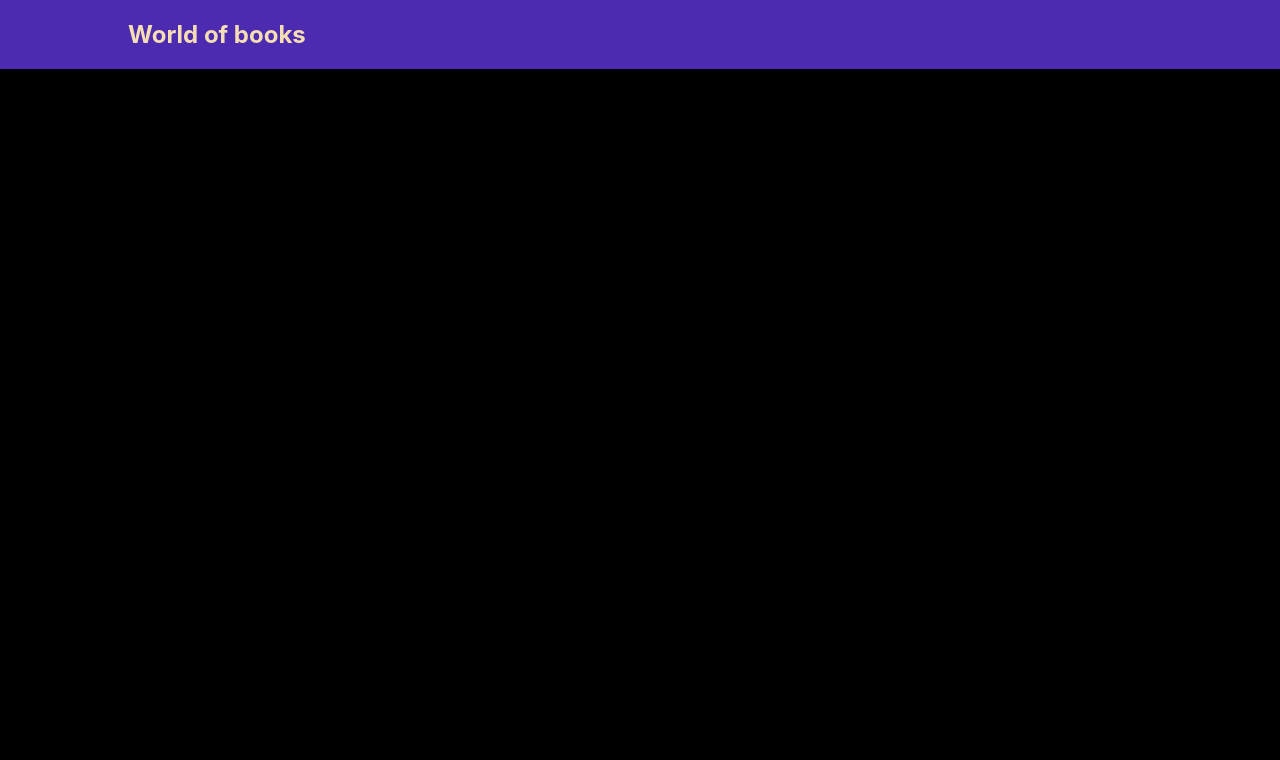
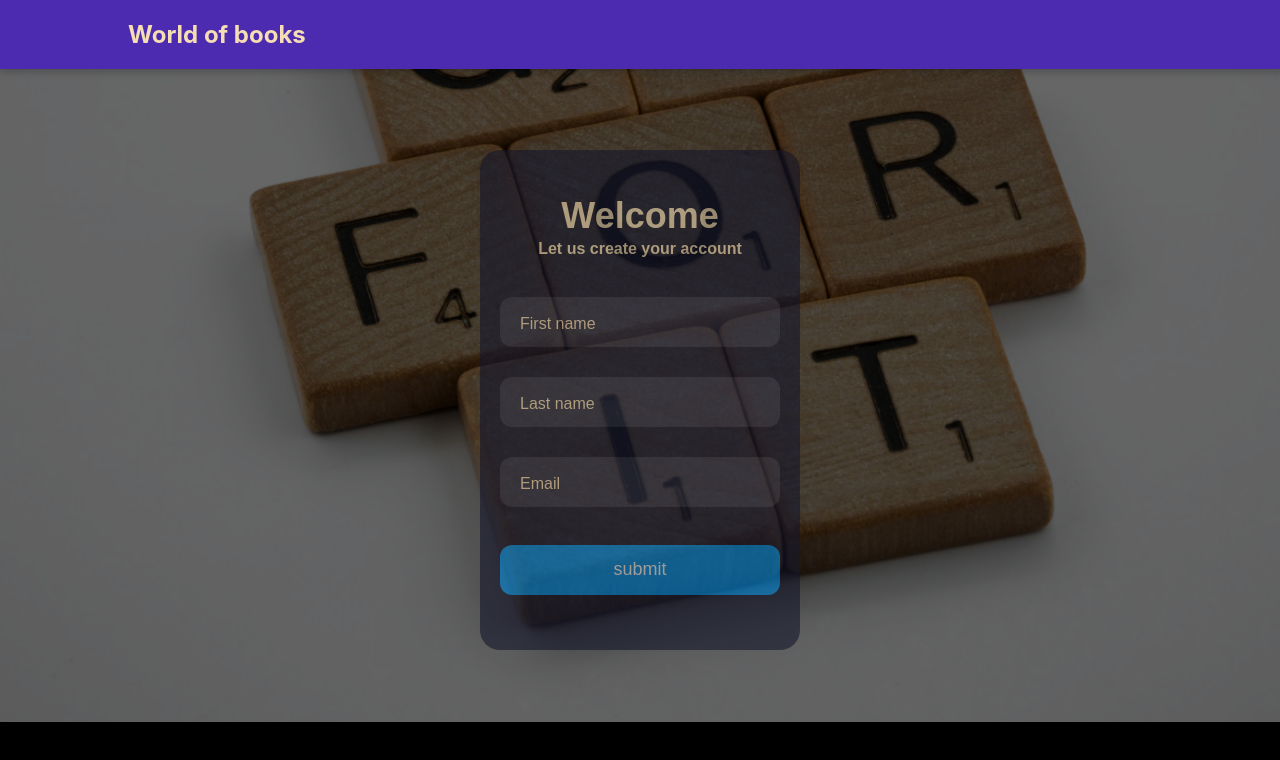
Before and after one commit to piotrekDo/world-of-books-react, a React (Create React App) app: page /register in a window 1280 px wide. Before the commit this address had no page. Shown: the top 760 px of the page. Built offline with nearby package versions, Linux system fonts and the light colour scheme.

Commit message:
basic registration form created

```diff
--- a/src/App.tsx
+++ b/src/App.tsx
@@ -4,33 +4,43 @@ import './App.css';
 import { createBrowserRouter, RouterProvider } from 'react-router-dom';
 import RootLayout from './pages/RootLayout';
 import ErrorPage from './pages/Error';
-import HomePage, {loader as getNewestScientificPapersLoader} from './pages/HomePage';
-import ScientificPaper, {loader as scientificPaperLoader} from './pages/ScientificPaper';
-
+import HomePage, {
+  loader as getNewestScientificPapersLoader,
+} from './pages/HomePage';
+import ScientificPaper, {
+  loader as scientificPaperLoader,
+} from './pages/ScientificPaper';
+import Register from './pages/Register';
+import { ChakraProvider } from '@chakra-ui/react';
 
 const router = createBrowserRouter([
   {
-    path:'/',
-    element: <RootLayout/>,
-    errorElement: <ErrorPage/>,
+    path: '/',
+    element: <RootLayout />,
+    errorElement: <ErrorPage />,
     children: [
-      {index: true,
-       element: <HomePage/>,
-       loader: getNewestScientificPapersLoader
+      {
+        index: true,
+        element: <HomePage />,
+        loader: getNewestScientificPapersLoader,
+      },
+      {
+        path: '/register',
+        element: <Register />,
       },
       {
         path: '/publication/:id',
-        element: <ScientificPaper/>,
-        loader: scientificPaperLoader
-      }
-    ]
-  }
+        element: <ScientificPaper />,
+        loader: scientificPaperLoader,
+      },
+    ],
+  },
 ]);
 
 function App() {
   return (
-    <RouterProvider router={router}/>
-  )
+      <RouterProvider router={router} />
+  );
 }
 
 export default App;
--- a/src/components/AudiobookCard.tsx
+++ b/src/components/AudiobookCard.tsx
@@ -21,7 +21,7 @@ const AudiobookCard: React.FC<AudiobookCardProps> = (props) => {
                 <h3>{props.audiobook.name}</h3>
                 <p>{props.audiobook.description}</p>
                 {props.audiobook.authors.map((aut) => (
-                  <p>
+                  <p key={aut.id}>
                     {aut.firstName} {aut.lastName}
                   </p>
                 ))}
--- a/src/components/HomePageRegisterSection.tsx
+++ b/src/components/HomePageRegisterSection.tsx
@@ -1,4 +1,4 @@
-import { Button } from '@chakra-ui/react';
+import { Link } from 'react-router-dom';
 import classes from '../style/HomePageRegisterSection.module.css';
 
 const HomePageRegisterSection = () => {
@@ -6,9 +6,9 @@ const HomePageRegisterSection = () => {
     <div className={classes.main}>
       <h1>Why wait?</h1>
       <h3>Register today and get access to limitless possibilites</h3>
-      <span className={classes.regiterBtn}><span><a href="#"></a></span></span>
+      <span className={classes.regiterBtn}><span><span><Link to={'/register'}/></span></span></span>
       <h4>Already here?</h4>
-      <span className={classes.loginBtn}><span><a href="#"></a></span></span>
+      <span className={classes.loginBtn}><span><span><Link to={'/login'}/></span></span></span>
     </div>
   );
 };
--- a/src/components/NewestAudiobooksList.tsx
+++ b/src/components/NewestAudiobooksList.tsx
@@ -14,7 +14,7 @@ const NewestAudiobooksList: React.FC<NewestAudiobooksListProps> = (props) => {
       <h1>Newest Audiobooks</h1>
       <Grid templateColumns="repeat(5, 1fr)" gap={6}>
         {props.audiobooks.map((audiobook: AudiobookModel) => (
-          <AudiobookCard audiobook={audiobook}/>
+          <AudiobookCard key={audiobook.id} audiobook={audiobook}/>
         ))}
       </Grid>
     </Container>
--- a/src/components/NewestScientificPaperList.tsx
+++ b/src/components/NewestScientificPaperList.tsx
@@ -16,7 +16,7 @@ const NewestScientificPaperList: React.FC<NewestScientificPaperListProps> = (
       <h1>Newest scientific papers</h1>
       <Grid templateColumns="repeat(5, 1fr)" gap={6}>
         {props.papers.map((paper: ScientificPaperModel) => (
-          <ScientificPaperCard paper={paper}/>
+          <ScientificPaperCard key={paper.id} paper={paper}/>
         ))}
       </Grid>
     </Container>
--- a/src/components/ScientificPaperCard.tsx
+++ b/src/components/ScientificPaperCard.tsx
@@ -19,7 +19,7 @@ const ScientificPaperCard: React.FC<BookCardProps> = (props) => {
               <h2>{props.paper.field}</h2>
               <h3>{props.paper.name}</h3>
               <p>{props.paper.description}</p>
-              {props.paper.authors.map(aut=> <p>{aut.firstName} {aut.lastName}</p>)}
+              {props.paper.authors.map(aut=> <p key={aut.id}>{aut.firstName} {aut.lastName}</p>)}
             </div>
           </div>
         </div>
--- /dev/null
+++ b/src/pages/Register.tsx
@@ -0,0 +1,31 @@
+import { Link } from 'react-router-dom';
+import classes from '../style/Register.module.css';
+
+const Register = () => {
+  return (
+    <div className={classes.main}>
+    <div className={`${classes.content} ${classes.form}`}>
+      <div className={classes.title}>Welcome</div>
+      <div className={classes.subtitle}>Let us create your account</div>
+      <div className={`${classes.inputcontainer} ${classes.ic1}`}>
+        <input id="firstname" className={classes.input} type="text" placeholder=" " />
+        <div className={classes.cut}></div>
+        <label htmlFor="firstname" className={classes.placeholder}>First name</label>
+      </div>
+      <div className={`${classes.inputcontainer} ${classes.ic2}`}>
+        <input id="lastname" className={classes.input} type="text" placeholder=" " />
+        <div className={classes.cut}></div>
+        <label htmlFor="lastname" className={classes.placeholder}>Last name</label>
+      </div>
+      <div className={`${classes.inputcontainer} ${classes.ic2}`}>
+        <input id="email" className={classes.input} type="text" placeholder=" " />
+        <div className={`${classes.cut} ${classes['cut-short']}`}></div>
+        <label htmlFor="email" className={classes.placeholder}>Email</label>
+      </div>
+      <button className={classes.submit}>submit</button>
+    </div>
+    </div>
+  );
+};
+
+export default Register;
--- a/src/style/HomePage.module.css
+++ b/src/style/HomePage.module.css
@@ -10,7 +10,7 @@
 
 .mainSectionWelcome::before{
     content: "";
-    background-image: url('https://images.pexels.com/photos/3826676/pexels-photo-3826676.jpeg?auto=compress&cs=tinysrgb&w=1260&h=750&dpr=2');
+    background-image: url('../assets/welcome-bg.jpeg');
     width: 105%;
     left: -60px;
     height: 124%;
--- a/src/style/HomePageRegisterSection.module.css
+++ b/src/style/HomePageRegisterSection.module.css
@@ -102,7 +102,7 @@
 }
 
 .loginBtn span a:after{
-  content: "Go to login page";
+  content: "Continue to login page";
 }
 
 .loginBtn span a:before{
--- /dev/null
+++ b/src/style/Register.module.css
@@ -0,0 +1,151 @@
+.main {
+    position: relative;
+    height: 100vh;
+    width: 100%;
+    display: flex;
+    align-items: center;
+    justify-content: center;
+
+}
+
+.main::before{
+    content: "";
+    /* background-image: url('https://images.unsplash.com/photo-1607000975574-0b425df6975a?ixlib=rb-4.0.3&ixid=MnwxMjA3fDB8MHxwaG90by1wYWdlfHx8fGVufDB8fHx8&auto=format&fit=crop&w=2874&q=80'); */
+    background-image: url('../assets/register-page-bg.avif');
+    width: 100vw;
+    height: 124vh;
+    background-size: cover;
+    position: absolute;
+    top: -270px;
+    bottom: 0px;
+    opacity: 0.4;
+}
+
+.main h1{
+    color: wheat;
+}
+
+.content{
+    position: relative;
+    color: wheat;
+    line-height: 0.9;
+    text-align: center;
+}
+
+.form {
+    background-color: #15172b;
+    border-radius: 20px;
+    box-sizing: border-box;
+    height: 500px;
+    padding: 20px;
+    width: 320px;
+    opacity: .6;
+  }
+
+  .title {
+    color: wheat;
+    font-family: sans-serif;
+    font-size: 36px;
+    font-weight: 600;
+    margin-top: 30px;
+  }
+
+  .subtitle {
+    color: wheat;
+    font-family: sans-serif;
+    font-size: 16px;
+    font-weight: 600;
+    margin-top: 10px;
+  }
+
+  .inputcontainer {
+    height: 50px;
+    position: relative;
+    width: 100%;
+  }
+
+  .ic1 {
+    margin-top: 40px;
+  }
+
+  .ic2 {
+    margin-top: 30px;
+  }
+
+  .input {
+    background-color: #303245;
+    border-radius: 12px;
+    border: 0;
+    box-sizing: border-box;
+    color: #eee;
+    font-size: 18px;
+    height: 100%;
+    outline: 0;
+    padding: 4px 20px 0;
+    width: 100%;
+  }
+
+  .cut {
+    background-color: #15172b;
+    border-radius: 10px;
+    height: 20px;
+    left: 20px;
+    position: absolute;
+    top: -20px;
+    transform: translateY(0);
+    transition: transform 200ms;
+    width: 76px;
+  }
+
+  .cut-short {
+    width: 50px;
+  }
+
+  .input:focus ~ .cut,
+  .input:not(:placeholder-shown) ~ .cut {
+    transform: translateY(8px);
+  }
+
+  .placeholder {
+    color: wheat;
+    font-family: sans-serif;
+    left: 20px;
+    line-height: 14px;
+    pointer-events: none;
+    position: absolute;
+    transform-origin: 0 50%;
+    transition: transform 200ms, color 200ms;
+    top: 20px;
+  }
+
+  .input:focus ~ .placeholder,
+  .input:not(:placeholder-shown) ~ .placeholder {
+    transform: translateY(-30px) translateX(10px) scale(0.75);
+  }
+
+  .input:not(:placeholder-shown) ~ .placeholder {
+    color: white;
+  }
+
+  .input:focus ~ .placeholder {
+    color: #2fa0dc;
+  }
+
+  .submit {
+    background-color: #08d;
+    border-radius: 12px;
+    border: 0;
+    box-sizing: border-box;
+    color: #eee;
+    cursor: pointer;
+    font-size: 18px;
+    height: 50px;
+    margin-top: 38px;
+    /* outline: 0; */
+    text-align: center;
+    width: 100%;
+  }
+
+  .submit:active {
+    background-color: #06b;
+  }
```
Also changed, not shown: src/assets/register-page-bg.avif (added), src/assets/welcome-bg.jpeg (added).
